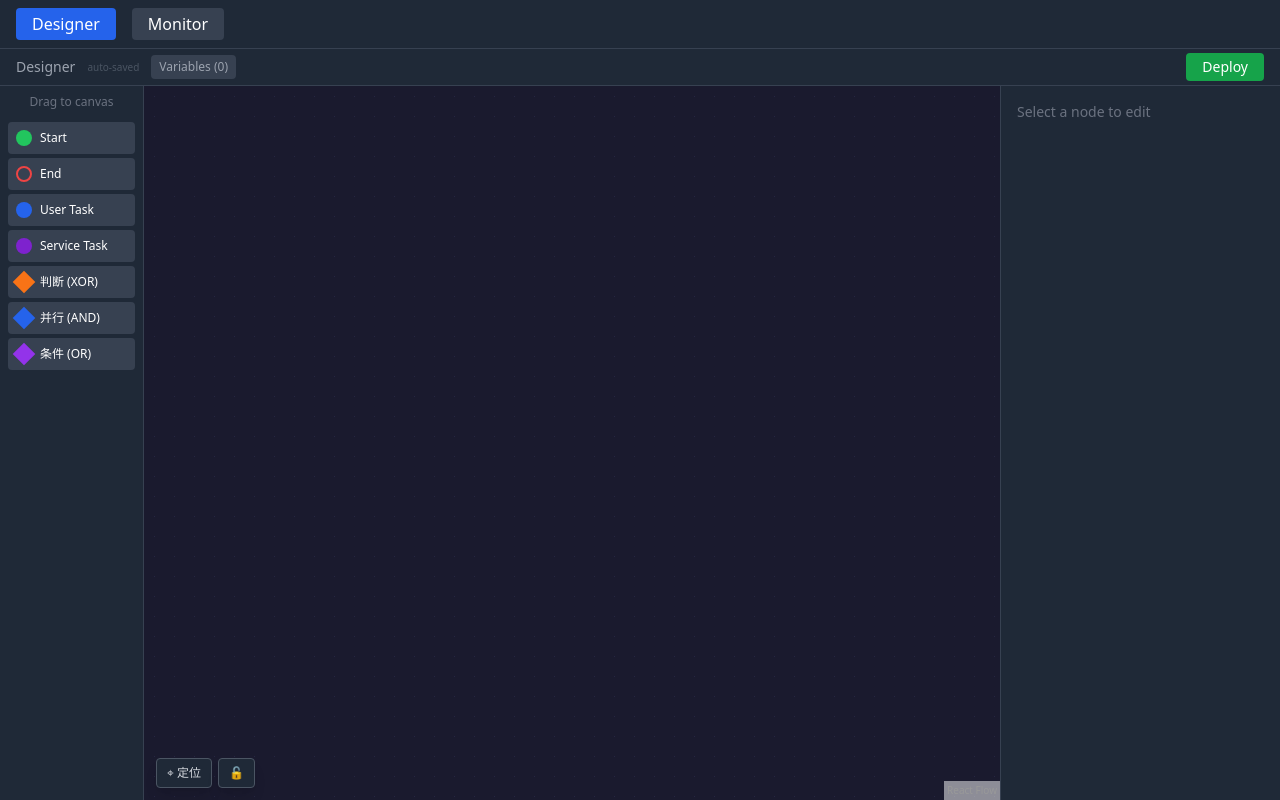
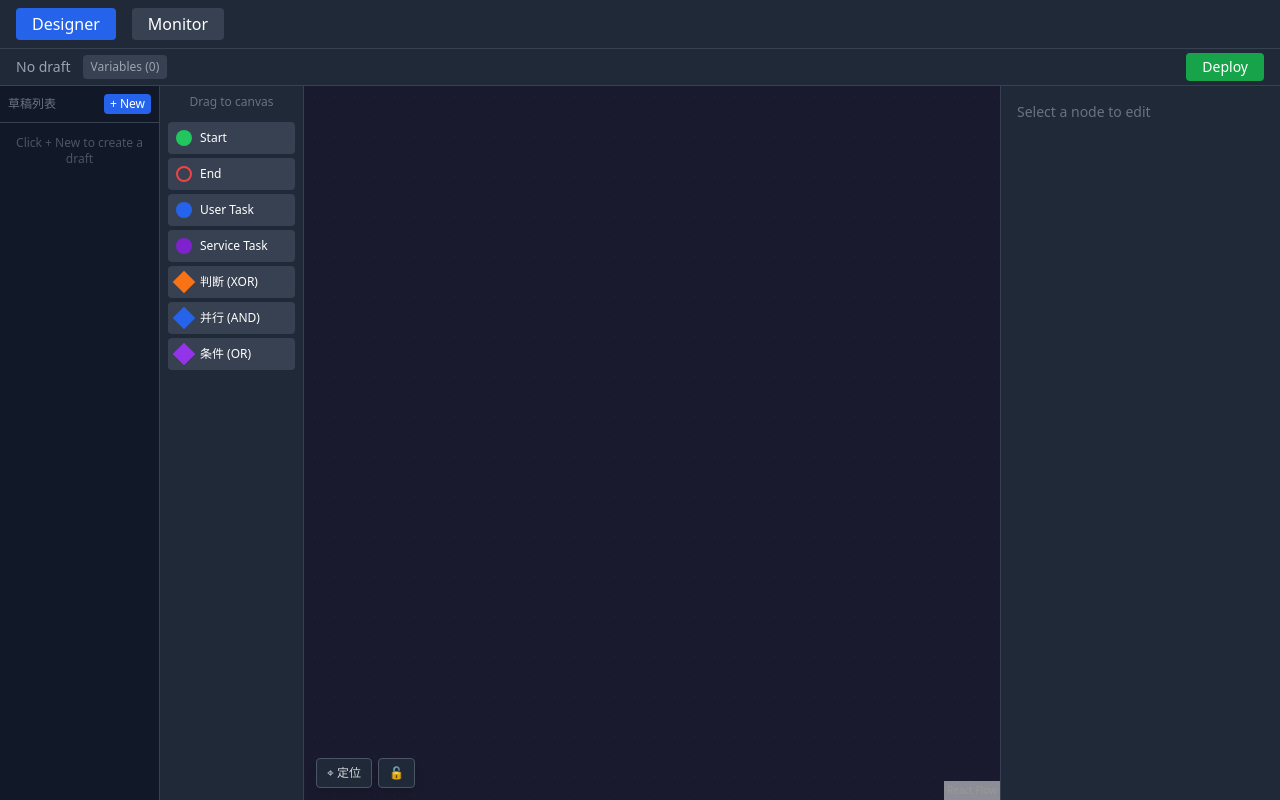
Before and after one commit to caesargattusokais/workflow-engine, a React (Vite) app in the folder workflow-engine-web/: page / in a window 1280 px wide. Built offline with nearby package versions, Linux system fonts and the light colour scheme; the HTML template or start-up script is replaced by a standard one.

Commit message:
feat: multi-draft system with sidebar list, new/rename/delete/switch drafts

```diff
--- a/workflow-engine-web/src/designer/DesignerPage.tsx
+++ b/workflow-engine-web/src/designer/DesignerPage.tsx
@@ -6,39 +6,110 @@ import PropertyPanel from './PropertyPanel';
 import { deployDefinition } from '../api/client';
 import { graphToYaml } from './graphToYaml';
 
-const STORAGE_KEY = 'wf-designer-draft';
+interface Draft {
+  id: string;
+  name: string;
+  nodes: Node[];
+  edges: Edge[];
+  createdAt: number;
+}
+const DRAFTS_KEY = 'wf-designer-drafts';
+const ACTIVE_KEY = 'wf-designer-active';
 
-function loadDraft(): { nodes: Node[]; edges: Edge[] } | null {
-  try {
-    const raw = localStorage.getItem(STORAGE_KEY);
-    if (raw) return JSON.parse(raw);
-  } catch {}
-  return null;
+function loadDrafts(): Draft[] {
+  try { const r = localStorage.getItem(DRAFTS_KEY); return r ? JSON.parse(r) : []; } catch { return []; }
+}
+function saveDrafts(drafts: Draft[]) {
+  localStorage.setItem(DRAFTS_KEY, JSON.stringify(drafts));
+}
+function loadActiveId(): string | null {
+  return localStorage.getItem(ACTIVE_KEY);
+}
+function saveActiveId(id: string) {
+  localStorage.setItem(ACTIVE_KEY, id);
 }
 
-function saveDraft(nodes: Node[], edges: Edge[]) {
-  try {
-    localStorage.setItem(STORAGE_KEY, JSON.stringify({ nodes, edges }));
-  } catch {}
-}
-
-interface VarInfo {
-  name: string;
-  source: string;
-}
+interface VarInfo { name: string; source: string; }
 
 export default function DesignerPage() {
-  const draft = loadDraft();
-  const [nodes, setNodes, onNodesChange] = useNodesState<Node>(draft?.nodes || []);
-  const [edges, setEdges, onEdgesChange] = useEdgesState<Edge>(draft?.edges || []);
+  const [drafts, setDrafts] = useState<Draft[]>(loadDrafts);
+  const [activeId, setActiveId] = useState<string | null>(() => {
+    const id = loadActiveId();
+    if (id && loadDrafts().some(d => d.id === id)) return id;
+    const all = loadDrafts();
+    return all.length > 0 ? all[0].id : null;
+  });
+
+  const activeDraft = drafts.find(d => d.id === activeId) || null;
+  const [nodes, setNodes, onNodesChange] = useNodesState<Node>(activeDraft?.nodes || []);
+  const [edges, setEdges, onEdgesChange] = useEdgesState<Edge>(activeDraft?.edges || []);
   const [selectedNode, setSelectedNode] = useState<Node | null>(null);
   const [showVars, setShowVars] = useState(false);
 
-  // Auto-save to localStorage on every change
-  useEffect(() => { saveDraft(nodes, edges); }, [nodes, edges]);
+  // When switching drafts, replace nodes/edges
+  useEffect(() => {
+    if (activeDraft) {
+      setNodes(activeDraft.nodes);
+      setEdges(activeDraft.edges);
+      setSelectedNode(null);
+    }
+  }, [activeId]);
+
+  // Auto-save active draft
+  useEffect(() => {
+    if (!activeId) return;
+    setDrafts(prev => {
+      const updated = prev.map(d => d.id === activeId ? { ...d, nodes, edges } : d);
+      saveDrafts(updated);
+      return updated;
+    });
+  }, [nodes, edges]);
+
+  // ── Draft actions ─────────────────────
+  const newDraft = () => {
+    const draft: Draft = {
+      id: Date.now().toString(36),
+      name: `Draft ${drafts.length + 1}`,
+      nodes: [], edges: [],
+      createdAt: Date.now()
+    };
+    const updated = [...drafts, draft];
+    setDrafts(updated);
+    saveDrafts(updated);
+    setActiveId(draft.id);
+    saveActiveId(draft.id);
+  };
+
+  const renameDraft = (id: string) => {
+    const name = prompt('草稿名称:');
+    if (!name) return;
+    setDrafts(prev => {
+      const u = prev.map(d => d.id === id ? { ...d, name } : d);
+      saveDrafts(u);
+      return u;
+    });
+  };
+
+  const deleteDraft = (id: string) => {
+    if (!confirm('删除这个草稿?')) return;
+    setDrafts(prev => {
+      const u = prev.filter(d => d.id !== id);
+      saveDrafts(u);
+      if (activeId === id) {
+        const next = u.length > 0 ? u[0].id : null;
+        setActiveId(next);
+        saveActiveId(next || '');
+      }
+      return u;
+    });
+  };
+
+  const switchDraft = (id: string) => {
+    setActiveId(id);
+    saveActiveId(id);
+  };
 
   const handleNodeSelect = useCallback((node: Node | null) => setSelectedNode(node), []);
-
   const handleNodeChange = useCallback((updatedNode: Node) => {
     setNodes(nodes.map(n => n.id === updatedNode.id ? updatedNode : n));
     setSelectedNode(updatedNode);
@@ -54,47 +125,34 @@ export default function DesignerPage() {
   const handleDeploy = async () => {
     if (nodes.length === 0) { alert('Add some nodes first'); return; }
     try {
-      const yaml = graphToYaml(nodes, edges, 'my-workflow');
+      const yaml = graphToYaml(nodes, edges, activeDraft?.name || 'workflow');
       const result = await deployDefinition(yaml);
       alert(`Deployed: ${result.id} v${result.version}\n\nYAML:\n${yaml}`);
     } catch (e: any) { alert('Deploy failed: ' + e.message); }
   };
 
-  // ── Collect all explicitly defined variables ──
+  // ── Variables ─────────────────────────
   const allVars = useMemo<VarInfo[]>(() => {
     const vars: VarInfo[] = [];
-
-    // StartEvent: initial variables
     for (const node of nodes) {
       if (node.type === 'startEvent') {
         for (const v of (node.data.initialVars as string[]) || []) {
           if (v.trim()) vars.push({ name: v.trim(), source: 'Start' });
         }
       }
-    }
-
-    // ServiceTask: return values (namespaced by node name)
-    for (const node of nodes) {
       if (node.type === 'serviceTask') {
         const hc = node.data.handlerClass as string;
         const label = hc ? (hc.split('.').pop() || 'Code') : ((node.data.httpMode as boolean) ? 'HTTP' : 'Code');
         const nodeName = (node.data.name as string) || node.id;
-        const retVals = (node.data.returnValues as Array<{key:string;type:string}>) || [];
-        for (const rv of retVals) {
+        for (const rv of (node.data.returnValues as Array<{key:string;type:string}>) || []) {
           if (rv.key) vars.push({ name: `${node.id}_${rv.key}`, source: `「${nodeName}」${label} → ${rv.type}` });
         }
       }
-    }
-
-    // UserTask: assignee expression
-    for (const node of nodes) {
       if (node.type === 'userTask') {
-        const expr = (node.data.assignee as string) || '';
-        const m = expr.match(/\$\{(\w+)\}/);
+        const m = ((node.data.assignee as string) || '').match(/\$\{(\w+)\}/);
         if (m && m[1]) vars.push({ name: m[1], source: 'Assignee' });
       }
     }
-
     return vars;
   }, [nodes]);
 
@@ -103,8 +161,9 @@ export default function DesignerPage() {
       {/* Toolbar */}
       <div className="bg-gray-800 border-b border-gray-700 px-4 py-1 flex justify-between items-center">
         <div className="flex items-center gap-3">
-          <span className="text-sm text-gray-400">Designer</span>
-          <span className="text-[10px] text-gray-600">auto-saved</span>
+          <span className="text-sm text-gray-400">
+            {activeDraft ? activeDraft.name : 'No draft'}
+          </span>
           {selectedNode && (
             <button onClick={handleDeleteNode}
               className="bg-red-600 hover:bg-red-500 text-white text-xs px-2 py-0.5 rounded">
@@ -112,8 +171,7 @@ export default function DesignerPage() {
             </button>
           )}
           <button onClick={() => setShowVars(!showVars)}
-            className={`text-xs px-2 py-1 rounded ${showVars
-              ? 'bg-blue-600 text-white' : 'bg-gray-700 text-gray-400 hover:text-white'}`}>
+            className={`text-xs px-2 py-1 rounded ${showVars ? 'bg-blue-600 text-white' : 'bg-gray-700 text-gray-400'}`}>
             Variables ({allVars.length})
           </button>
         </div>
@@ -126,19 +184,10 @@ export default function DesignerPage() {
       {/* Variables Panel */}
       {showVars && (
         <div className="bg-gray-800 border-b border-gray-700 px-4 py-2">
-          <div className="flex items-center justify-between mb-1">
-            <span className="text-xs text-gray-400">Global Variables</span>
-            <span className="text-[10px] text-gray-600">
-              在条件中直接使用变量名，如 days &gt; 3
-            </span>
-          </div>
+          <div className="flex flex-wrap gap-1.5">
             {allVars.length === 0 ? (
-            <div className="text-xs text-gray-600 italic">
-              暂无变量。在 Start 节点定义初始变量，或在条件中引用变量后自动出现。
-            </div>
-          ) : (
-            <div className="flex flex-wrap gap-1.5">
-              {allVars.map((v, i) => (
+              <span className="text-xs text-gray-600 italic">No variables defined</span>
+            ) : allVars.map((v, i) => (
               <span key={i} className="inline-flex items-center gap-1 bg-gray-750 border border-gray-600
                        rounded px-2 py-0.5 text-xs text-gray-300" title={v.source}>
                 <code className="text-blue-400">{v.name}</code>
@@ -146,12 +195,46 @@ export default function DesignerPage() {
               </span>
             ))}
           </div>
-          )}
         </div>
       )}
 
-      {/* Main content */}
+      {/* Main */}
       <div className="flex flex-1 overflow-hidden">
+        {/* Draft List Sidebar */}
+        <div className="w-40 bg-gray-850 border-r border-gray-700 flex flex-col">
+          <div className="p-2 border-b border-gray-700 flex justify-between items-center">
+            <span className="text-xs text-gray-500">草稿列表</span>
+            <button onClick={newDraft}
+              className="text-xs bg-blue-600 hover:bg-blue-500 text-white px-1.5 py-0.5 rounded">
+              + New
+            </button>
+          </div>
+          <div className="flex-1 overflow-y-auto">
+            {drafts.map(d => (
+              <div key={d.id}
+                onClick={() => switchDraft(d.id)}
+                className={`px-2 py-1.5 cursor-pointer border-b border-gray-800 text-xs flex justify-between items-center group
+                  ${d.id === activeId ? 'bg-blue-600/30 border-l-2 border-l-blue-500' : 'hover:bg-gray-700'}`}>
+                <div className="truncate flex-1">
+                  <div className="text-gray-300 truncate">{d.name}</div>
+                  <div className="text-[10px] text-gray-600">{d.nodes.length} nodes</div>
+                </div>
+                <div className="hidden group-hover:flex gap-0.5 ml-1">
+                  <button onClick={(e) => { e.stopPropagation(); renameDraft(d.id); }}
+                    className="text-gray-500 hover:text-gray-300 text-[10px]" title="重命名">✎</button>
+                  <button onClick={(e) => { e.stopPropagation(); deleteDraft(d.id); }}
+                    className="text-gray-500 hover:text-red-400 text-[10px]" title="删除">✕</button>
+                </div>
+              </div>
+            ))}
+            {drafts.length === 0 && (
+              <div className="p-3 text-xs text-gray-600 text-center">
+                Click + New to create a draft
+              </div>
+            )}
+          </div>
+        </div>
+
         <NodePalette />
         <FlowCanvas
           nodes={nodes} edges={edges}
```
Lines whose indentation alone changed are shown as unchanged.
